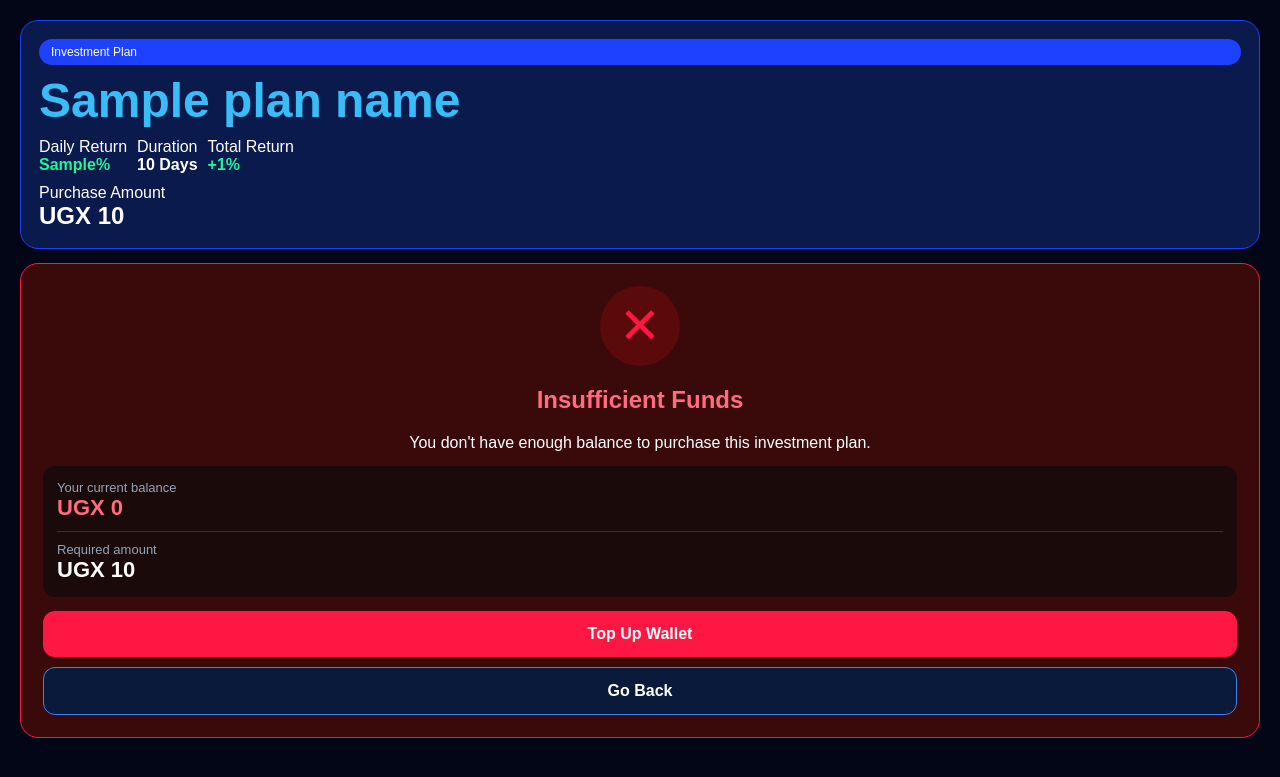
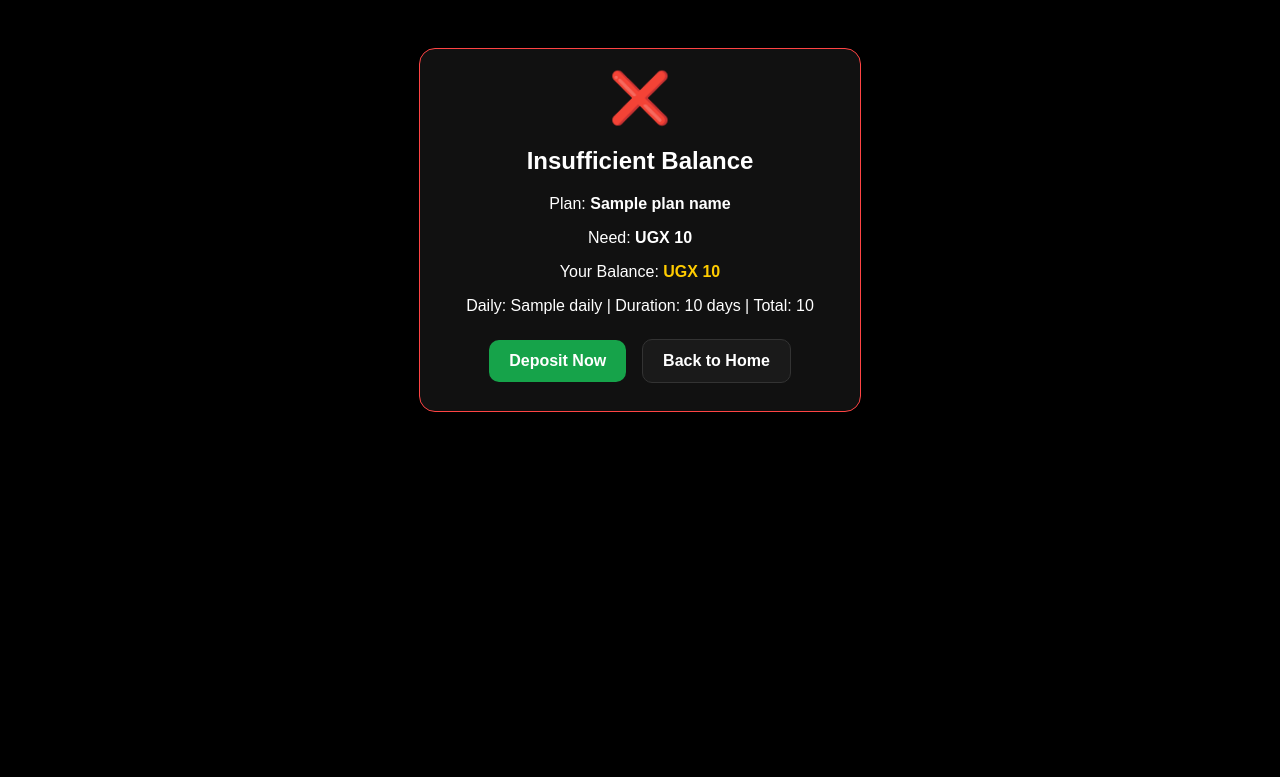
Before and after one commit to Codex700com/Codex700com, a Flask app: template templates/invest_fail.html in a window 1280 px wide. Shown: the top 777 px of the page. Run offline with Flask 3, Linux system fonts and the light colour scheme; the template is opened without the code that fills it: most values are stand-ins (such as "Sample title", 1, 10 or a date in 2020).

Commit message:
fix 400 error -> fail page, persistent timer, persistent daily checkin

```diff
--- a/templates/invest_fail.html
+++ b/templates/invest_fail.html
@@ -1,3 +1,3 @@
-<!DOCTYPE html><html><head><meta name="viewport" content="width=device-width,initial-scale=1"><style>*{box-sizing:border-box}body{background:#020617;color:#fff;font-family:sans-serif;padding:12px}.top{background:#0a1a4d;border:1px solid #1e40ff;border-radius:18px;padding:18px}.pill{background:#1e40ff;padding:6px 12px;border-radius:20px;font-size:12px}.name{font-size:48px;font-weight:900;color:#38bdf8;margin:8px 0}.card{background:#3a0a0a;border:1px solid #ff1744;border-radius:18px;padding:22px;margin-top:14px;text-align:center}.x{width:80px;height:80px;background:#5a0a0a;border-radius:50%;display:flex;align-items:center;justify-content:center;font-size:50px;margin:0 auto 12px;color:#ff1744}.box{background:#1a0a0a;border-radius:12px;padding:14px;text-align:left;margin:14px 0}.btn{display:block;padding:14px;border-radius:12px;margin-top:10px;text-decoration:none;text-align:center;font-weight:800}.r{background:#ff1744;color:#fff}.d{background:#0a1a3a;color:#fff;border:1px solid #3b82f6}</style></head><body>
-<div class="top"><div class="pill">Investment Plan</div><div class="name">{{ plan_name }}</div><div style="display:flex;gap:10px;margin-top:10px"><div>Daily Return<br><b style="color:#22f59b">{{ daily_pct }}%</b></div><div>Duration<br><b>{{ duration_days }} Days</b></div><div>Total Return<br><b style="color:#22f59b">+{{ total_return }}%</b></div></div><div style="margin-top:10px">Purchase Amount<br><b style="font-size:24px">UGX {{ "{:,}".format(amount|int) }}</b></div></div>
-<div class="card"><div class="x">✕</div><h2 style="color:#ff6b81">Insufficient Funds</h2><p style="margin:10px 0">You don't have enough balance to purchase this investment plan.</p><div class="box"><div style="color:#94a3b8;font-size:13px">Your current balance</div><div style="color:#ff6b81;font-size:22px;font-weight:800">UGX {{ "{:,}".format(current_balance|int) }}</div><hr style="border:none;border-top:1px solid #333;margin:10px 0"><div style="color:#94a3b8;font-size:13px">Required amount</div><div style="font-size:22px;font-weight:800">UGX {{ "{:,}".format(amount|int) }}</div></div><a href="/deposit" class="btn r">Top Up Wallet</a><a href="/" class="btn d">Go Back</a></div></body></html>
+<!DOCTYPE html><html><head><meta name="viewport" content="width=device-width,initial-scale=1"><style>body{background:#000;color:#fff;font-family:sans-serif;text-align:center;padding:20px}.card{background:#111;border:1px solid #ff4444;border-radius:16px;padding:20px;margin:20px auto;max-width:400px}.red{color:#ff4444;font-size:50px}.btn{padding:12px 20px;border-radius:10px;text-decoration:none;display:inline-block;margin:8px;font-weight:800}.green{background:#16a34a;color:#fff}.blue{background:#1a1a1a;color:#fff;border:1px solid #333}</style></head><body>
+<div class="card"><div class="red">❌</div><h2>Insufficient Balance</h2><p>Plan: <b>{{ plan_name }}</b></p><p>Need: <b>UGX {{ amount }}</b></p><p>Your Balance: <b style="color:#ffcc00">UGX {{ balance }}</b></p><p>Daily: {{ daily }} | Duration: {{ duration }} days | Total: {{ total }}</p><a href="/deposit" class="btn green">Deposit Now</a><a href="/" class="btn blue">Back to Home</a></div>
+</body></html>
```
